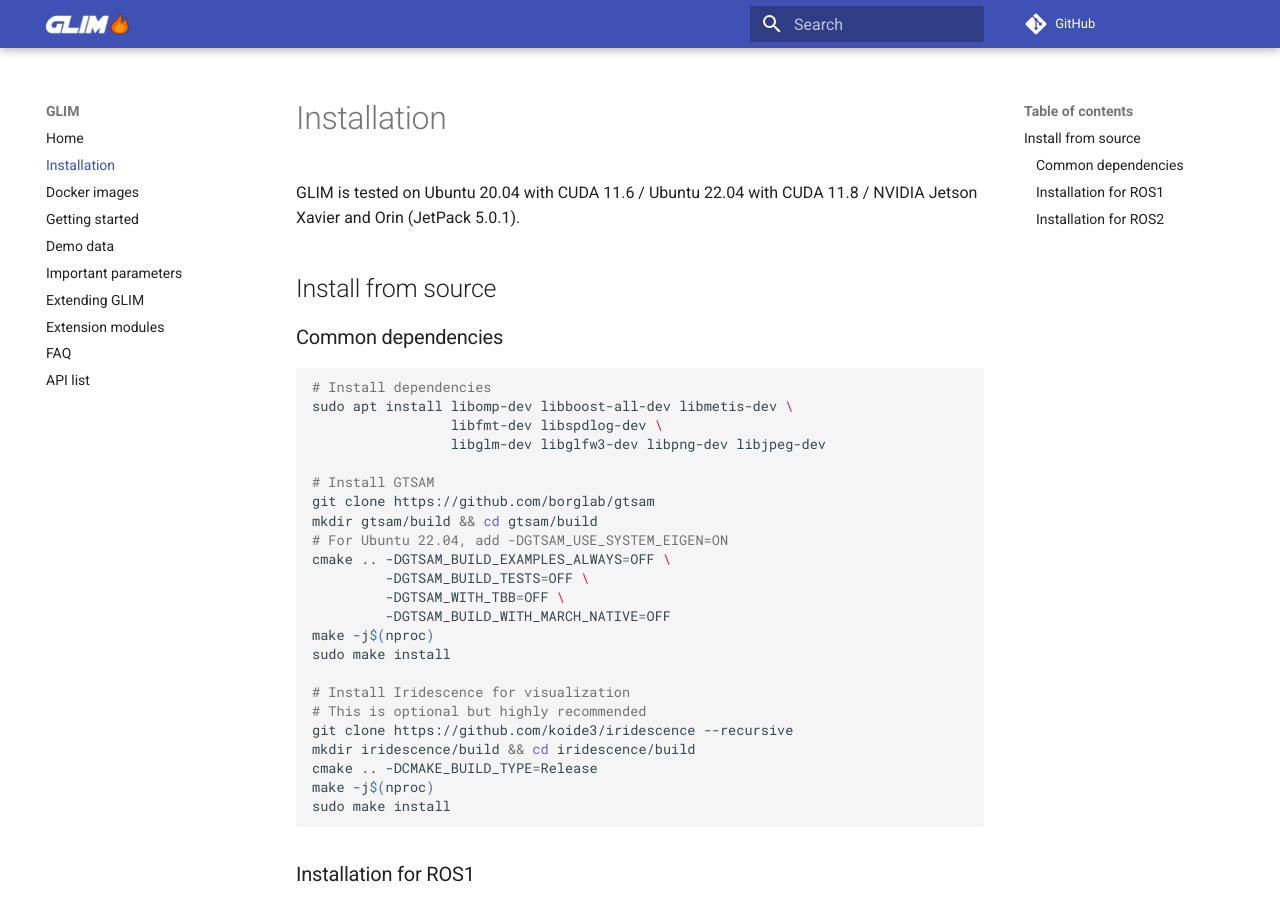
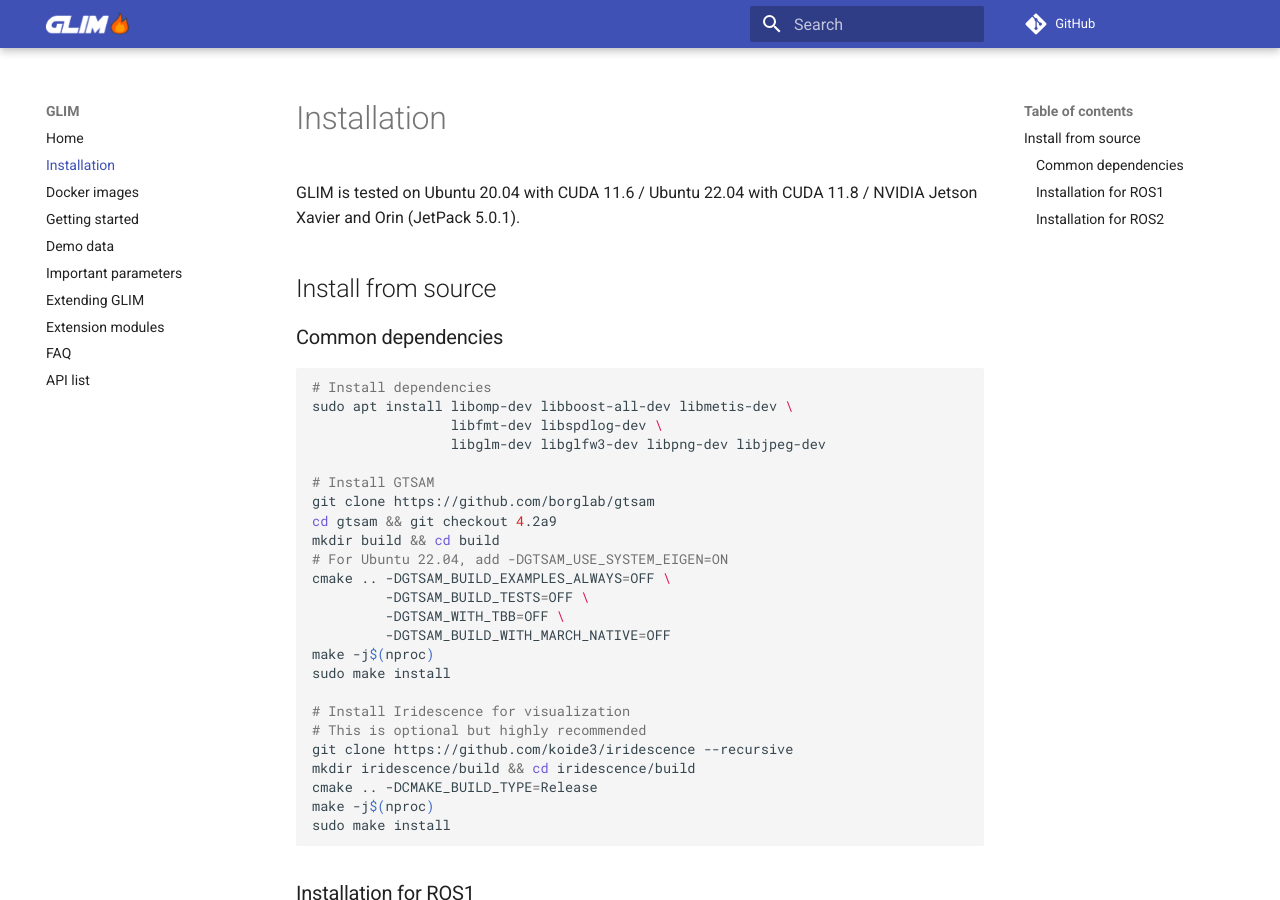
Before and after one commit to rsasaki0109/glil_unofficial, an MkDocs documentation site: the page built from docs/installation.md, in a window 1280 px wide and 900 px high. Built offline with MkDocs 1.6.1 and Material for MkDocs 9.7.7, drawn with Linux system fonts in a browser that asks for light colours; nearby versions of some CDN libraries; comment, search, counter and statistics services are not loaded.

Commit message:
use gtsam 4.2a9

```diff
--- a/docs/installation.md
+++ b/docs/installation.md
@@ -12,7 +12,8 @@ sudo apt install libomp-dev libboost-all-dev libmetis-dev \
 
 # Install GTSAM
 git clone https://github.com/borglab/gtsam
-mkdir gtsam/build && cd gtsam/build
+cd gtsam && git checkout 4.2a9
+mkdir build && cd build
 # For Ubuntu 22.04, add -DGTSAM_USE_SYSTEM_EIGEN=ON
 cmake .. -DGTSAM_BUILD_EXAMPLES_ALWAYS=OFF \
          -DGTSAM_BUILD_TESTS=OFF \
```
